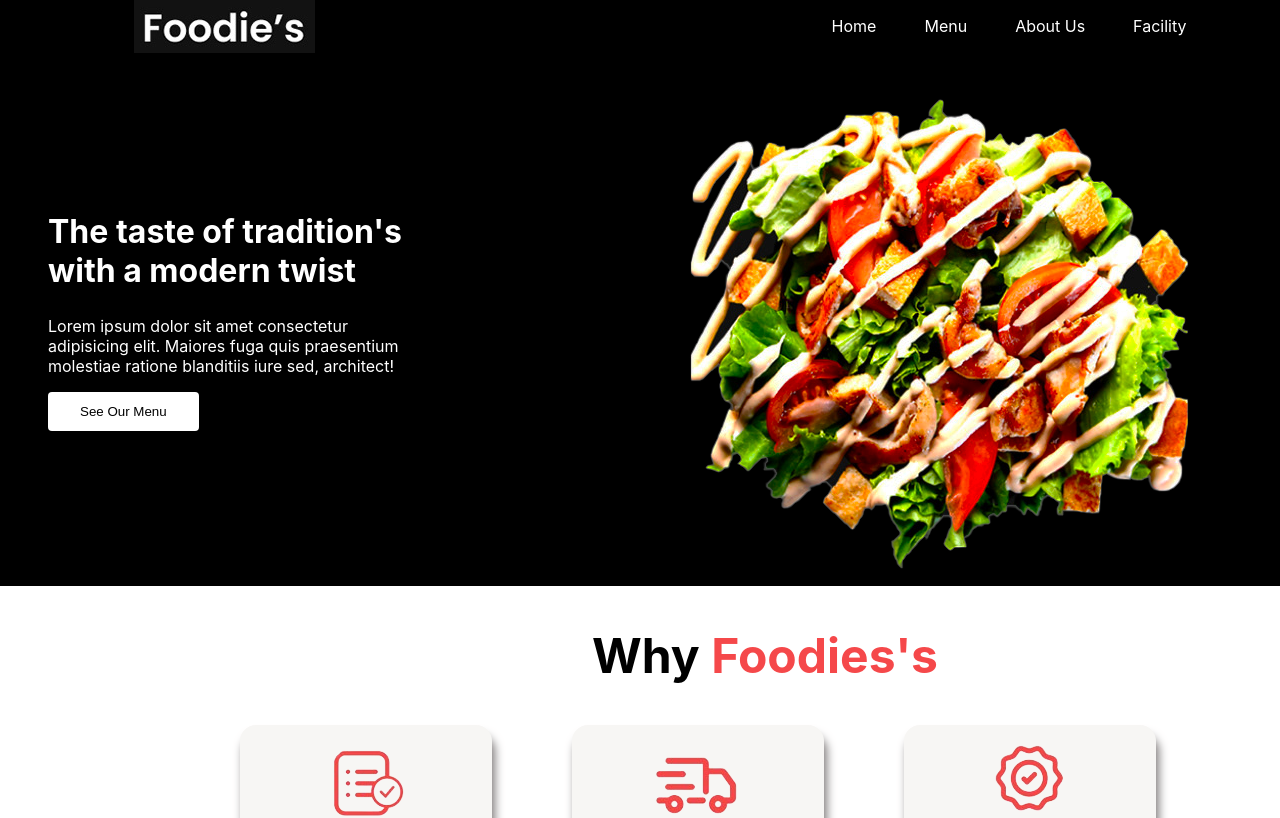
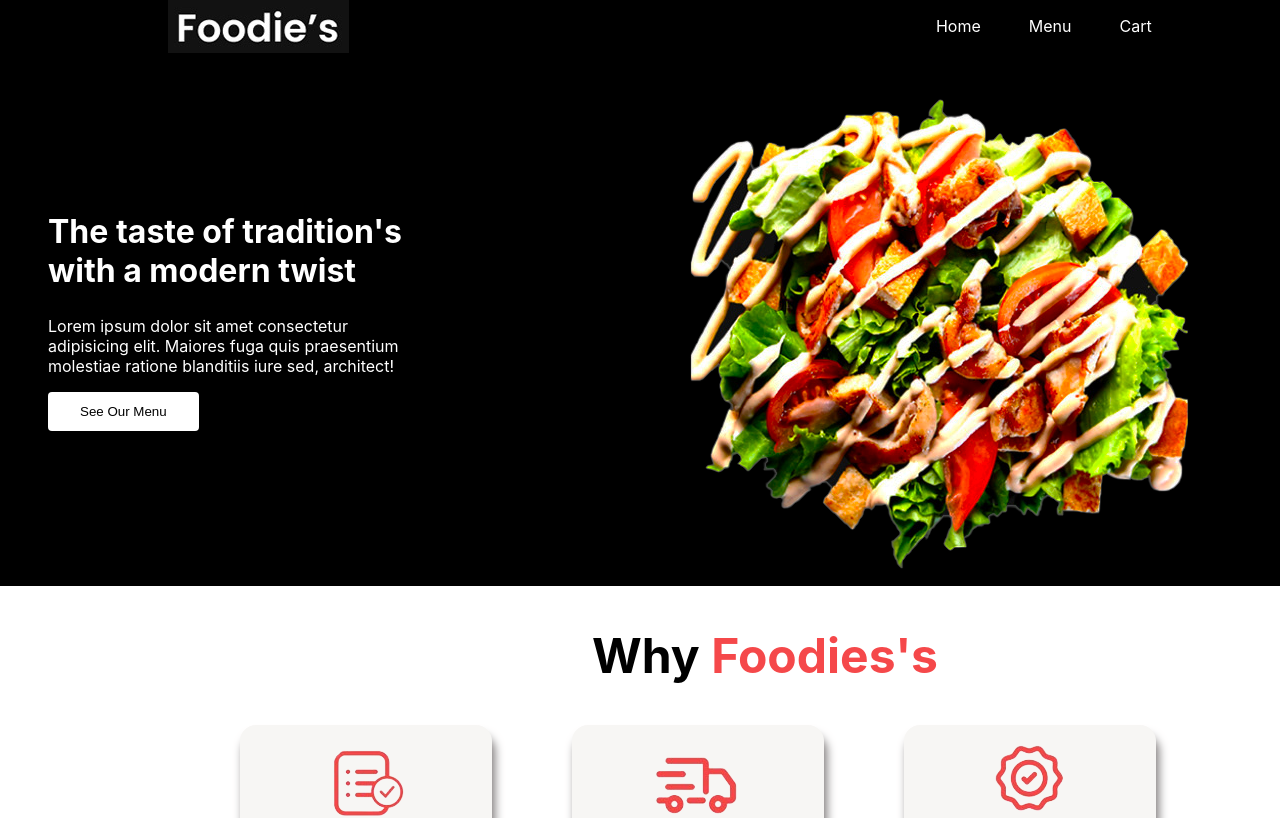
Before and after one commit to charuzain/hackathon-2-, a React (Create React App) app in the folder resturant/: page / in a window 1280 px wide. Shown: the top 818 px of the page. Built offline with nearby package versions, Linux system fonts and the light colour scheme; no server answers.

Commit message:
add cart link to navbar

```diff
--- a/resturant/src/Components/Header/Header.js
+++ b/resturant/src/Components/Header/Header.js
@@ -19,8 +19,13 @@
           <Link to={'/menu'} className="nav__link">
             <li className="nav__menu">Menu</li>
           </Link>
-          <li className="nav__about">About Us</li>
-          <li className="nav__facility">Facility</li>
+
+          <Link to={'/cart'} className="nav__link">
+            <li className="nav__facility">Cart</li>
+          </Link>
+          {/* <Link>
+            <li className="nav__about">About Us</li>
+          </Link> */}
         </div>
       </ul>
     </nav>
```
